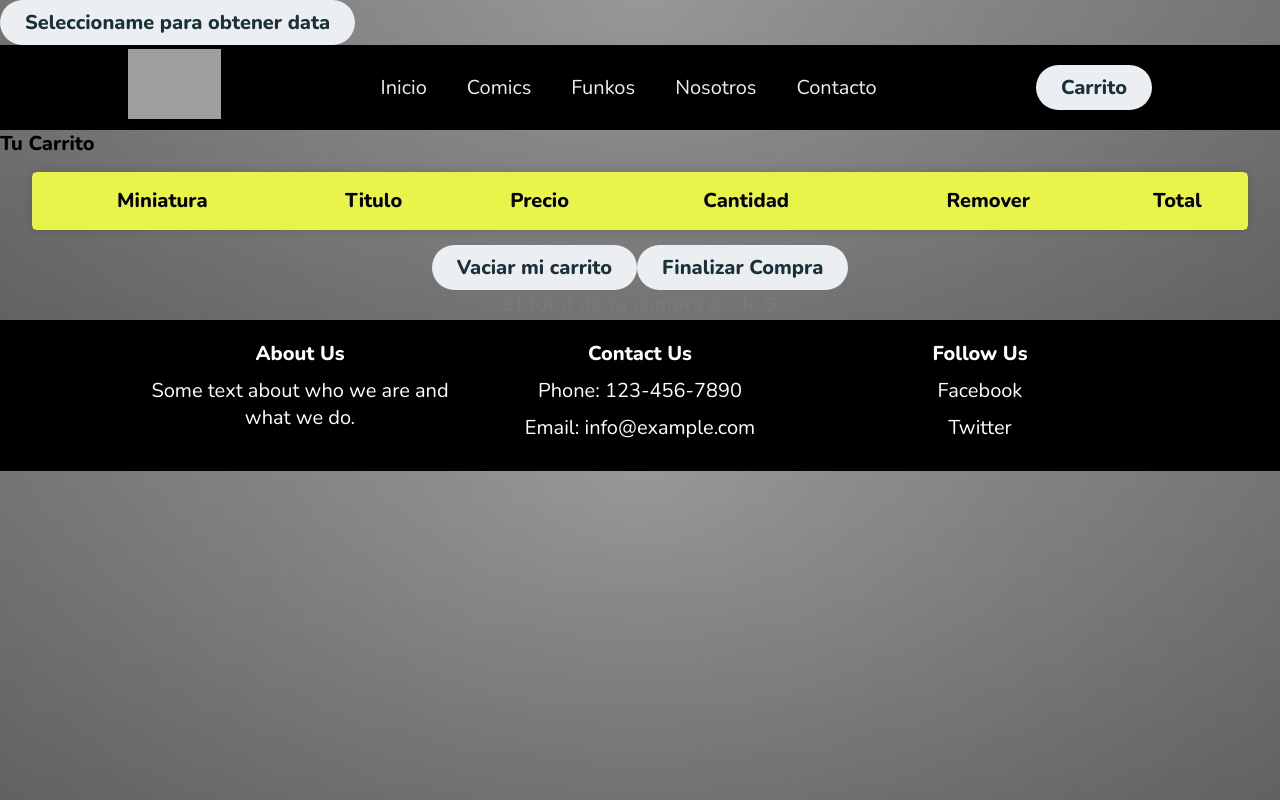
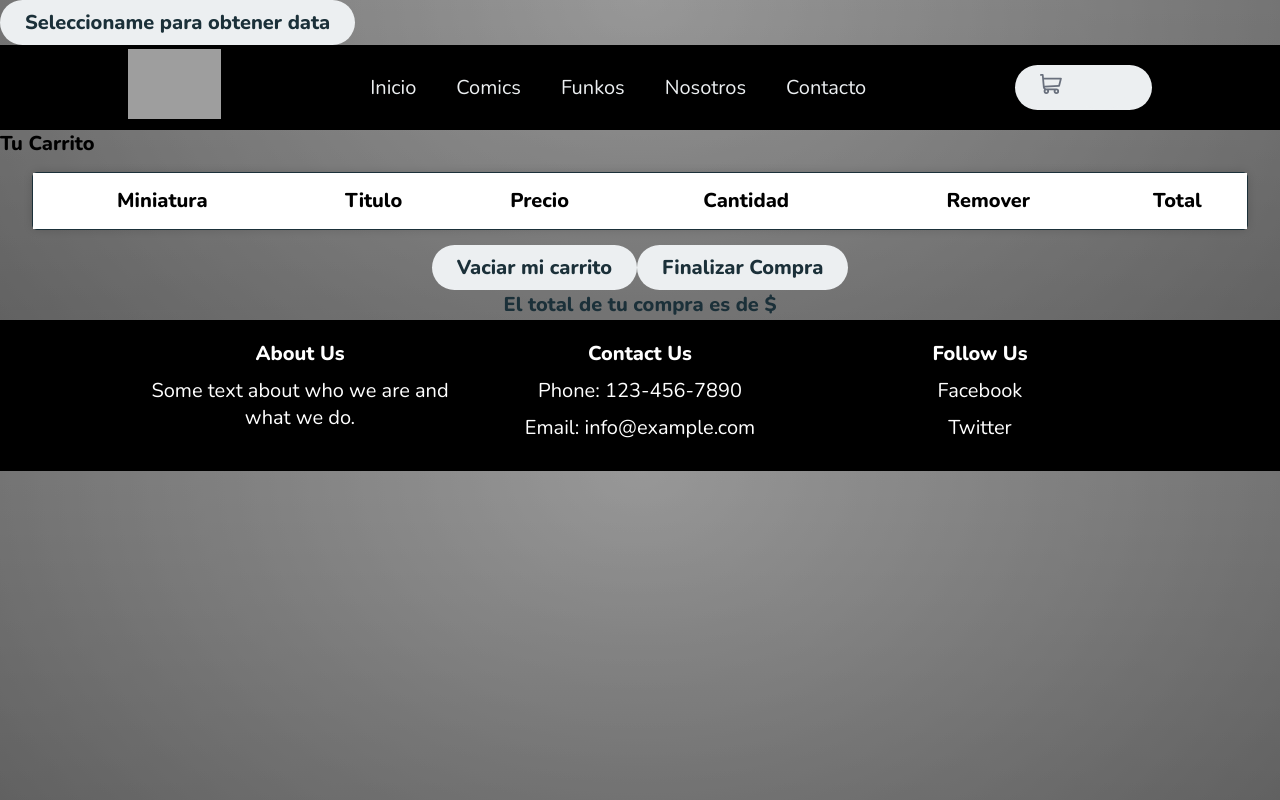
Before and after one commit to Cissar19/Eccomerce, a React (Create React App) app: page /carrito in a window 1280 px wide. Built offline with nearby package versions, Linux system fonts and the light colour scheme; grey boxes are pictures that could not be loaded.

Commit message:
se agregan iconos

```diff
--- a/src/components/CartContainer/CartContainer.css
+++ b/src/components/CartContainer/CartContainer.css
@@ -1,7 +1,7 @@
 .cartList{
     border-spacing: 0;
     border-radius: 5px;
-    border: solid 1px rgb(233, 244, 75);
+    border: solid 1px  #1b3039;;
     width: 95%;
     margin: 15px auto;
     text-align: center;
@@ -9,7 +9,7 @@
   }
 
   .cartList_head{
-    background-color: rgb(233, 244, 75);;
+    background-color:white;
     margin: 8px auto;
   }
 
@@ -18,7 +18,7 @@
   }
 
   .cartList_detail{
-    color: #787878;
+    color: #1b3039;
     text-align: center;
     line-height: 1.5em;
     width: 100%;
--- a/src/components/CartContainer/CartContainer.jsx
+++ b/src/components/CartContainer/CartContainer.jsx
@@ -4,6 +4,7 @@ import { cartContext } from "../../storage/cartContext";
 import { createBuyOrder } from "../services/firebase";
 import "./CartContainer.css";
 import Swal from 'sweetalert2'
+import DeleteIcon from "../Icons/DeleteIcon";
 
 function CartContainer() {
   const { cart, clearCart, removeProduct, totalPrice} = useContext(cartContext);
@@ -56,7 +57,7 @@ function CartContainer() {
               <td>$ {item.price}</td>
               <td>{item.count}</td>
               <td>
-               <button onClick={()=>removeProduct(item.id)}>X</button>
+               <button onClick={()=>removeProduct(item.id)}><DeleteIcon/></button>
               </td>
               <th>$ {item.count * item.price}</th>
             </tr>
--- a/src/components/Header/Navbar.css
+++ b/src/components/Header/Navbar.css
@@ -75,7 +75,15 @@ button:hover{
     transform: scale(1.1);
 }
 
-span{
-    background-color: white;
+.cart-widget{
+    font-weight: 700;
+    color: #1b3039;
+    padding: 9px 25px;
+    background: #eceff1;
+    border: none;
+    border-radius: 30px;
+    cursor: pointer;
+    transition: all 0.3s ease 0s;
+    margin-left: 15px;
 
 }
--- a/src/components/Header/Navbar.jsx
+++ b/src/components/Header/Navbar.jsx
@@ -4,6 +4,7 @@ import logo from '../../assets/images/logo.png'
 import { Link } from 'react-router-dom'
 import { useContext } from 'react'
 import { cartContext } from '../../storage/cartContext'
+import CartIcon from '../Icons/CartIcon'
 
 export default function Navbar() {
 
@@ -37,8 +38,10 @@ const {totalProducts} = useContext(cartContext)
             </ul>
             </nav>
             <Link to="/carrito">
-              <button className="btn" >Carrito</button>
-              <span>{totalProducts() || ''}</span>
+              <button className="btn" ><CartIcon/>
+              <span className='cart-widget'>{totalProducts() || ''}</span>
+              </button>
+
             </Link>
         </header>
     </>
--- /dev/null
+++ b/src/components/Icons/CartIcon.jsx
@@ -0,0 +1,13 @@
+const CartIcon = ({fill = "#69707D" , ...props}) => {
+    return (
+      <svg
+        {...props}
+        fill = {fill}
+        width="22"
+        height="20"
+        xmlns="http://www.w3.org/2000/svg">
+        <path d="M20.925 3.641H3.863L3.61.816A.896.896 0 0 0 2.717 0H.897a.896.896 0 1 0 0 1.792h1l1.031 11.483c.073.828.52 1.726 1.291 2.336C2.83 17.385 4.099 20 6.359 20c1.875 0 3.197-1.87 2.554-3.642h4.905c-.642 1.77.677 3.642 2.555 3.642a2.72 2.72 0 0 0 2.717-2.717 2.72 2.72 0 0 0-2.717-2.717H6.365c-.681 0-1.274-.41-1.53-1.009l14.321-.842a.896.896 0 0 0 .817-.677l1.821-7.283a.897.897 0 0 0-.87-1.114ZM6.358 18.208a.926.926 0 0 1 0-1.85.926.926 0 0 1 0 1.85Zm10.015 0a.926.926 0 0 1 0-1.85.926.926 0 0 1 0 1.85Zm2.021-7.243-13.8.81-.57-6.341h15.753l-1.383 5.53Z"
+        fillRule="nonzero"/>
+      </svg>
+  )}
+  export default CartIcon;
--- /dev/null
+++ b/src/components/Icons/DeleteIcon.jsx
@@ -0,0 +1,18 @@
+const DeleteIcon = ({ fill = "#C3CAD9", ...props }) => {
+    return (
+        <svg
+            {...props}
+            width="14"
+            height="16"
+            xmlns="http://www.w3.org/2000/svg"
+            fill={fill}
+            fillRule="nonzero"
+        >
+            <path
+                d="M0 2.625V1.75C0 1.334.334 1 .75 1h3.5l.294-.584A.741.741 0 0 1 5.213 0h3.571a.75.75 0 0 1 .672.416L9.75 1h3.5c.416 0 .75.334.75.75v.875a.376.376 0 0 1-.375.375H.375A.376.376 0 0 1 0 2.625Zm13 1.75V14.5a1.5 1.5 0 0 1-1.5 1.5h-9A1.5 1.5 0 0 1 1 14.5V4.375C1 4.169 1.169 4 1.375 4h11.25c.206 0 .375.169.375.375ZM4.5 6.5c0-.275-.225-.5-.5-.5s-.5.225-.5.5v7c0 .275.225.5.5.5s.5-.225.5-.5v-7Zm3 0c0-.275-.225-.5-.5-.5s-.5.225-.5.5v7c0 .275.225.5.5.5s.5-.225.5-.5v-7Zm3 0c0-.275-.225-.5-.5-.5s-.5.225-.5.5v7c0 .275.225.5.5.5s.5-.225.5-.5v-7Z"
+
+            />
+        </svg>
+    );
+};
+export default DeleteIcon
--- a/src/components/ItemDetailContainer/ItemDetailContainerCount.jsx
+++ b/src/components/ItemDetailContainer/ItemDetailContainerCount.jsx
@@ -2,7 +2,7 @@ import React from 'react'
 import { useState } from 'react'
 export default function ItemDetailContainerCount({onAddToCart, stock}) {
 
-    const [count, setCount] = useState(0)
+    const [count, setCount] = useState(1)
 
     const disminuir = ()=>{
         setCount(count - 1)
```
